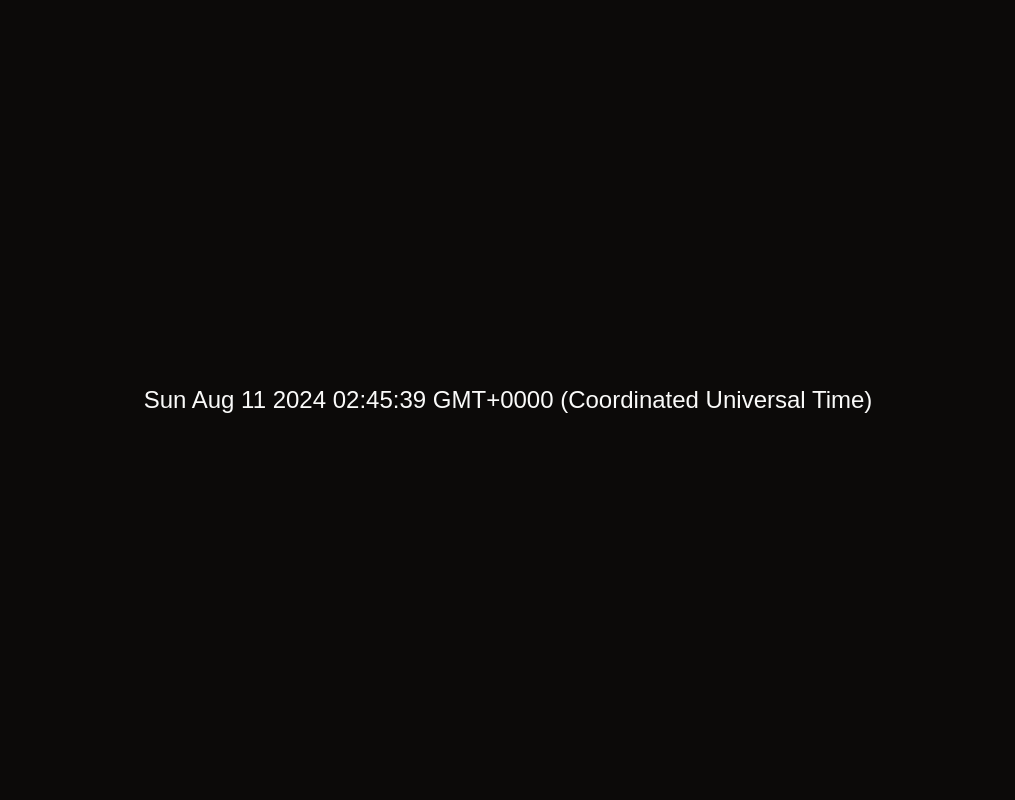
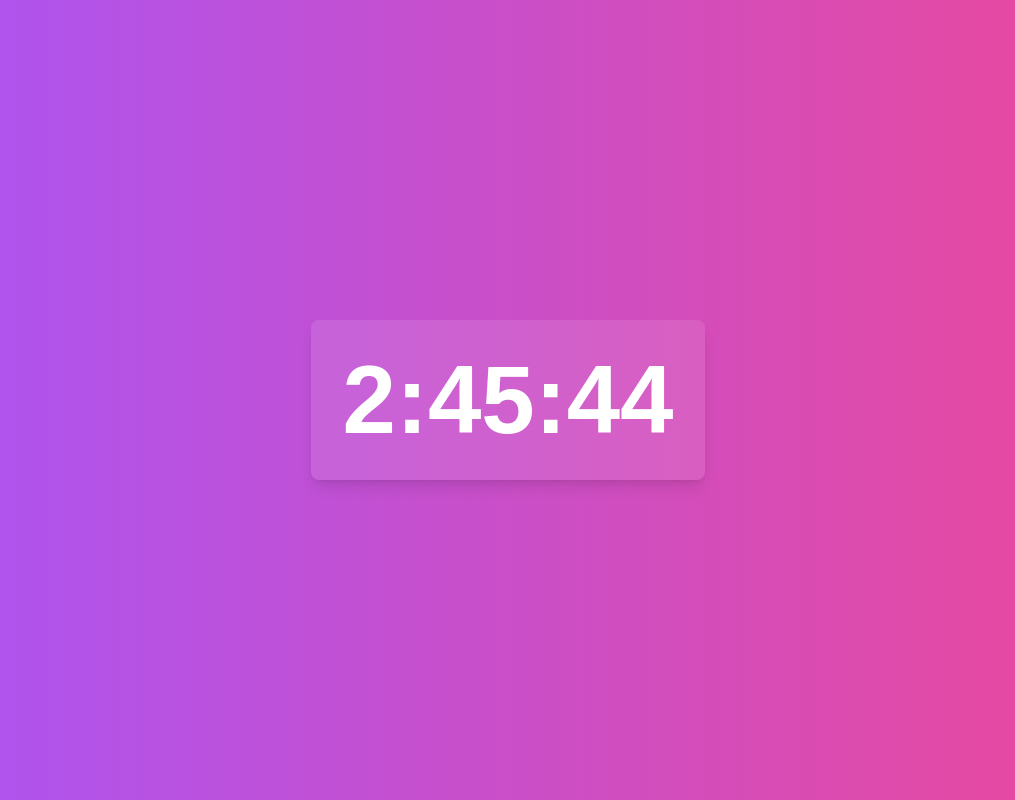
Before and after one commit to yoshikouki/awesome-timer, a Next.js app: page / in a window 1280 px wide. Shown: the top 800 px of the page, without its empty margins (132-1147 px from the left). Built offline with nearby package versions, Linux system fonts and the light colour scheme; a web font is replaced by a local one.

Commit message:
タイマーが動くようにした

```diff
--- a/src/app/timer.tsx
+++ b/src/app/timer.tsx
@@ -1,16 +1,33 @@
 "use client";
 
+import { useState } from "react";
+
+type Time = Date | null;
+
 export const Clock = () => {
+  const [time, setTime] = useState<Time>(null);
+
+  const formatTime = (date: Time) => {
+    if (!date) return;
+    return date.toLocaleTimeString("ja-JP", { hour12: false });
+  };
+
   const timerRef = (div: HTMLDivElement) => {
     if (!div) return;
-    div.innerText = new Date().toString();
+    const timerInterval = setInterval(() => {
+      setTime(new Date());
+    });
+    return () => clearInterval(timerInterval);
   };
+
   return (
-    <div
-      className="flex h-full w-full flex-col items-center justify-center text-2xl tabular-nums"
-      ref={timerRef}
-    >
-      Loading...
+    <div className="flex h-screen w-full flex-col items-center justify-center bg-gradient-to-r from-purple-500 to-pink-500">
+      <div
+        className="font-bold text-8xl text-white shadow-lg p-8 rounded-lg bg-white/10"
+        ref={timerRef}
+      >
+        {formatTime(time)}
+      </div>
     </div>
   );
 };
```
